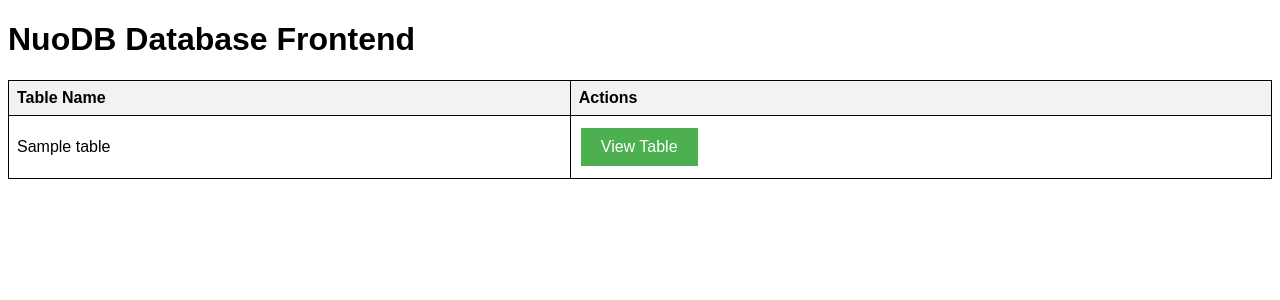
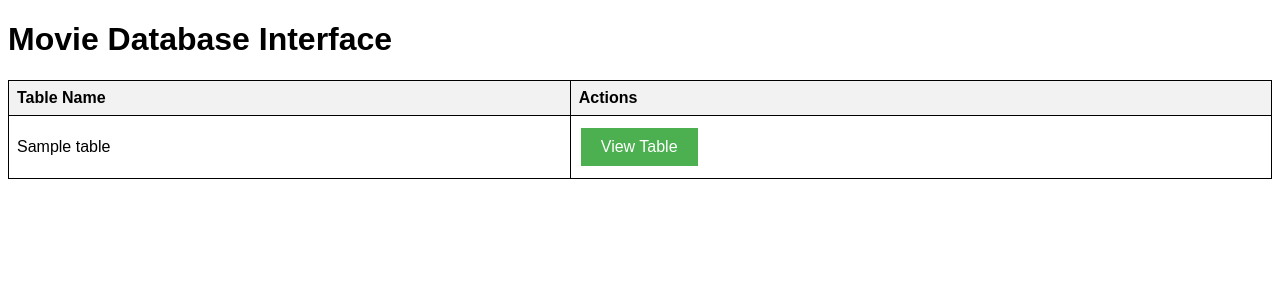
Before and after one commit to Christin-coder/CSC244, a Flask app: template templates/tables.html in a window 1280 px wide. Shown: the top 300 px of the page. Run offline with Flask 3, Linux system fonts and the light colour scheme; the template is opened without the code that fills it: most values are stand-ins (such as "Sample title", 1, 10 or a date in 2020).

Commit message:
changed title

```diff
--- a/templates/tables.html
+++ b/templates/tables.html
@@ -38,7 +38,7 @@
     </style>
 </head>
 <body>
-    <h1>NuoDB Database Frontend</h1>
+    <h1>Movie Database Interface</h1>
     <table>
         <tr>
             <th>Table Name</th>
```
